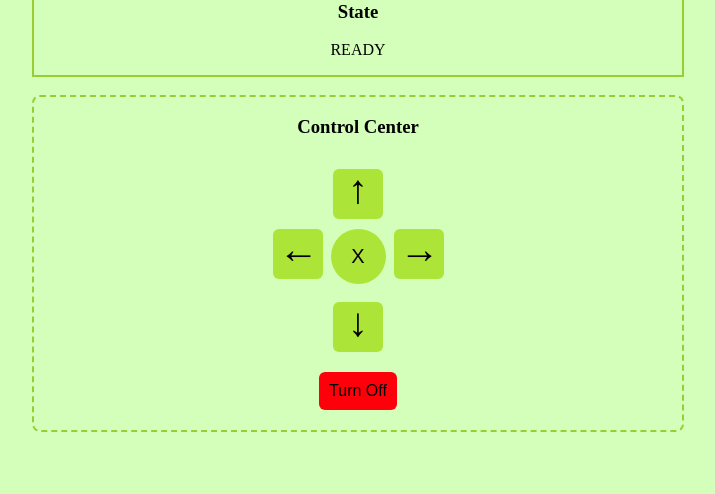
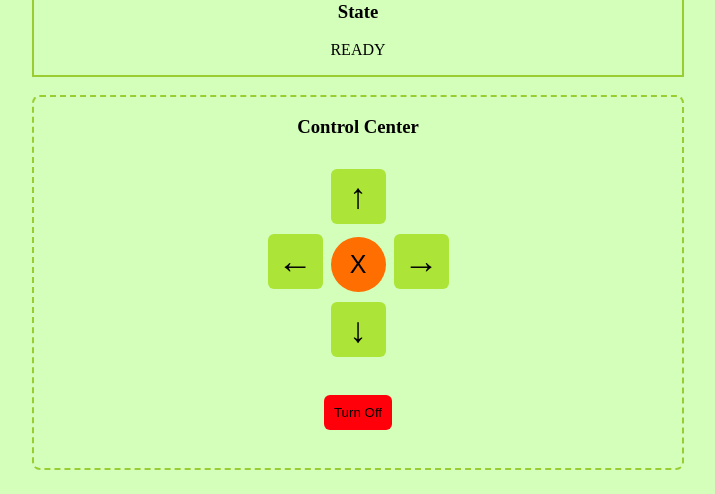
Before and after one commit to hungvutuan/RemoteControlCarPi, a Flask app: page / in a window 1280 px wide. Shown: the part 415-909 px from the top of the page, without its empty margins (282-997 px from the left). Before the commit the page ends 847 px from the top, so only its background shows below. Run offline with Flask 2, Linux system fonts and the light colour scheme.

Commit message:
Modify CSS and html
Clean CSS

```diff
--- a/static/css/main.css
+++ b/static/css/main.css
@@ -7,58 +7,45 @@ html {
 
 button {
     background-color: #ace538; /* yellow green button */
+    position: relative;
     border: none;
-    height: 50px;
-    width: 50px;
+    height: 55px;
+    width: 55px;
     text-align: center;
-    line-height: 0px;
     text-decoration: none;
-    display: inline-block;
     font-size: 16px;
-    cursor: pointer;
-    float: inherit;
     margin: 2px;
     border-radius: 6px;
 }
 
 button:hover {
-    background-color: #17b700;
+    background-color: #90be2d;
 }
 
-
 .stop {
-    height: 55px;
-    width: 55px;
-    font-size: 20px;
+    background-color: #ff6e01;
+    font-size: 25px;
     border-radius: 50%;
-    margin-bottom: 0;
+    /*margin-top: 0;*/
 }
 
 .stop:hover {
-    background-color: #ff6e01;
+    background-color: #d75d01;
 }
 
 .up {
-    position: relative;
     top: 10px;
 }
 
-.down{
-    position: relative;
-    margin-top: 2px;
+.down {
+    margin-top: -8px;
 }
 
 .off {
     background-color: #ff000a; /* yellow green button */
     border: none;
     padding: 10px;
-    text-align: center;
-    text-decoration: none;
-    display: inline-block;
-    font-size: 16px;
-    cursor: pointer;
-    float: inherit;
-    margin: 2px;
+    margin: 20px;
     border-radius: 6px;
 }
 
@@ -67,7 +54,7 @@ button:hover {
 }
 
 span {
-    font-size: 250%;
+    font-size: 220%;
 }
 
 div.signal {
--- a/static/script.js
+++ b/static/script.js
@@ -14,7 +14,7 @@ document.onkeydown = function (event) {
     else if (key_code === 39 || key_press === "D") move_right();
     else if (key_code === 16 || key_press === "X") move_stop();
     console.log(key_press);
-}
+};
 
 function move_up() {
     const request = new XMLHttpRequest();
@@ -62,5 +62,6 @@ function print_change() {
                 $text.html(numbers[index - 1]);
             }, (i - 1) * 1000);
         })(i);
+        // check for Git
     }
 }
```
